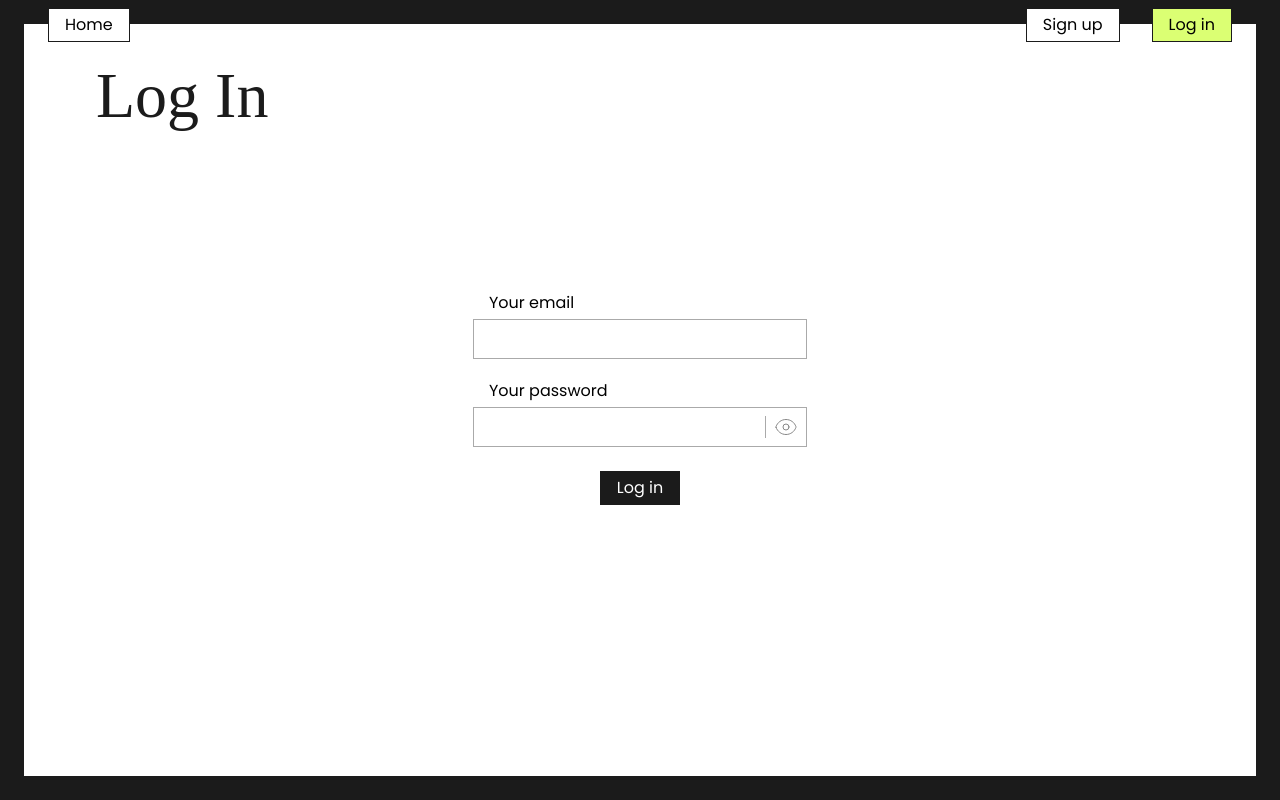
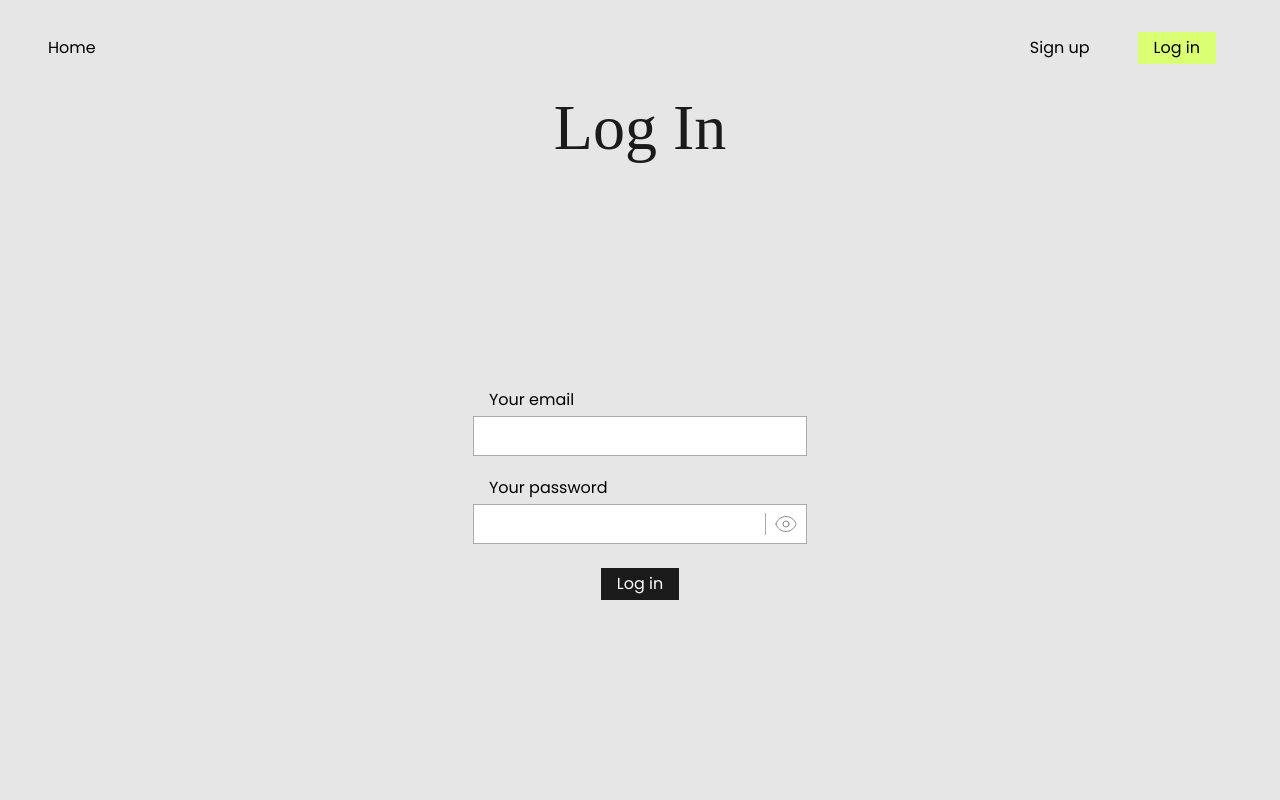
Before and after one commit to SamRemix/auth, a React (Vite) app in the folder front_/: page /login in a window 1280 px wide. Built offline with nearby package versions, Linux system fonts and the light colour scheme; a web font is replaced by a local one.

Commit message:
re design

```diff
--- a/front_/src/components/Button/styles.scss
+++ b/front_/src/components/Button/styles.scss
@@ -1,7 +1,15 @@
 @use '../../styles/vars' as v;
 @use '../../styles/mixins' as m;
 
+@mixin button($background) {
+  padding: .5rem 1rem;
+  background: $background;
+  font-weight: 400;
+  white-space: nowrap;
+  cursor: pointer;
+}
+
 .primary {
-  @include m.button(v.$root-border-color);
+  @include button(v.$dark);
   color: #fff;
 }
--- a/front_/src/components/Container/styles.scss
+++ b/front_/src/components/Container/styles.scss
@@ -3,16 +3,17 @@
 .page {
   height: 100%;
   display: flex;
+  align-items: center;
+  justify-content: center;
   flex-direction: column;
   gap: 4rem;
 
   &-title {
-    margin-left: 2rem;
-    color: v.$root-border-color;
+    margin-top: 4rem;
+    color: v.$dark;
     font-family: 'Playfair Display';
     font-weight: 500;
     font-size: 400%;
-    position: absolute;
   }
 
   &-content {
--- a/front_/src/components/Navbar/styles.scss
+++ b/front_/src/components/Navbar/styles.scss
@@ -2,12 +2,12 @@
 @use '../../styles/mixins' as m;
 
 .navbar {
-  width: calc(100% - v.$root-padding * 2);
+  width: calc(100% - v.$root-padding * 3);
   display: flex;
   justify-content: space-between;
   gap: 2rem;
   position: absolute;
-  inset: .5rem 3rem auto auto;
+  inset: v.$root-padding calc(v.$root-padding * 2) auto auto;
   z-index: 1;
 
   &-container {
@@ -15,7 +15,30 @@
     gap: 2rem;
 
     .link {
-      @include m.link(#dbff73);
+      padding: .5rem 1rem;
+      font-weight: 400;
+      white-space: nowrap;
+      position: relative;
+      cursor: pointer;
+
+      &::before {
+        content: '';
+        width: 0;
+        height: 100%;
+        background: #DBFF73;
+        position: absolute;
+        inset: auto 0 0 auto;
+        z-index: -1;
+        transition: .5s;
+      }
+
+      &:hover,
+      &.active {
+        &::before {
+          width: 100%;
+          inset: auto auto 0 0;
+        }
+      }
     }
   }
 }
--- a/front_/src/styles/_mixins.scss
+++ b/front_/src/styles/_mixins.scss
@@ -1,52 +1 @@
 @use './vars' as v;
-
-@mixin button($background) {
-  padding: .5rem 1rem;
-  background: $background;
-  border: 1px solid v.$root-border-color;
-  font-weight: 400;
-  white-space: nowrap;
-  cursor: pointer;
-}
-
-@mixin link($background) {
-  padding: .5rem 1rem;
-  background: unset;
-  border: 1px solid v.$root-border-color;
-  font-weight: 400;
-  white-space: nowrap;
-  position: relative;
-  overflow: hidden;
-  cursor: pointer;
-
-  &::before,
-  &::after {
-    content: '';
-    height: 100%;
-    position: absolute;
-    inset: 0;
-  }
-
-  &::before {
-    width: 150%;
-    background: $background;
-    border-right: 1px solid v.$root-border-color;
-    translate: -120%;
-    transform: skewX(-30deg);
-    z-index: -1;
-    transition: .5s;
-  }
-
-  &::after {
-    width: 100%;
-    background: #fff;
-    z-index: -2;
-  }
-
-  &:hover,
-  &.active {
-    &::before {
-      translate: -15%;
-    }
-  }
-}
--- a/front_/src/styles/_vars.scss
+++ b/front_/src/styles/_vars.scss
@@ -1,11 +1,13 @@
 // AFFECTS:
 // #root
 // #root::before
-$root-padding: 3rem;
+$root-padding: 2rem;
 
 // AFFECTS:
-// #root::before
-$root-border-color: #1b1b1b;
+// @mixin button border
+// .primary button background
+// .page-title color
+$dark: #1b1b1b;
 
 // AFFECTS:
 // #root
--- a/front_/src/styles/globals.scss
+++ b/front_/src/styles/globals.scss
@@ -11,26 +11,14 @@ body,
 }
 
 body {
-  background: v.$root-border-color;
   font-family: 'Poppins';
   font-weight: 300;
   overflow: hidden;
 
   #root {
-    padding: calc(v.$root-padding + 1rem);
-    background: #fff;
-    // background: v.$root-background;
+    padding: v.$root-padding;
+    background: v.$root-background;
     overflow-y: auto;
-
-    &::before {
-      content: '';
-      width: 100%;
-      height: 100%;
-      box-shadow: inset 0 0 0 calc(v.$root-padding / 2) v.$root-border-color;
-      position: fixed;
-      inset: 0;
-      pointer-events: none;
-    }
 
     form {
       display: flex;
```
